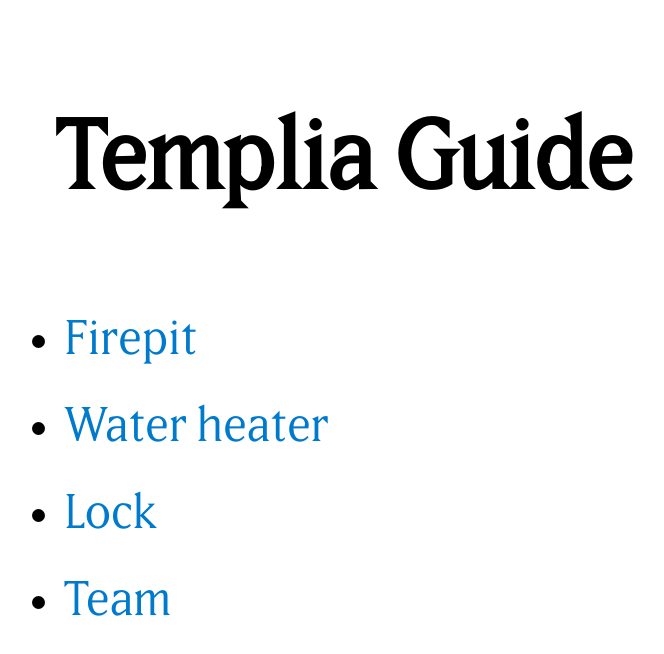
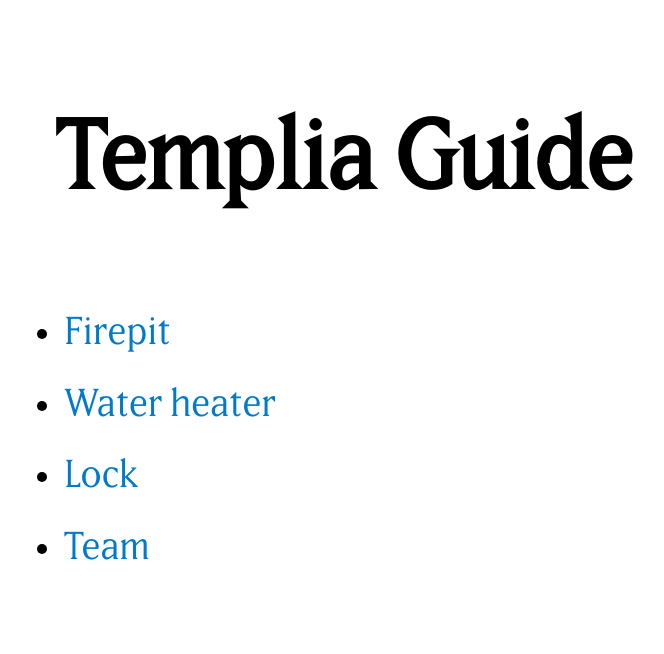
Before and after one commit to Templia/guide, a plain HTML site: page index.html in a window 1280 px wide. Shown: the whole page, without its empty margins (296-960 px from the left). Drawn offline with Linux system fonts and the light colour scheme.

Commit message:
fonts smaller

```diff
--- a/index.html
+++ b/index.html
@@ -35,7 +35,7 @@
 
             li {
                 margin: 10px 0;
-                font-size: 1.5em; /* Slightly smaller than the base font size */
+                font-size: 1.2em; /* Slightly smaller than the base font size */
             }
 
             a {
```
